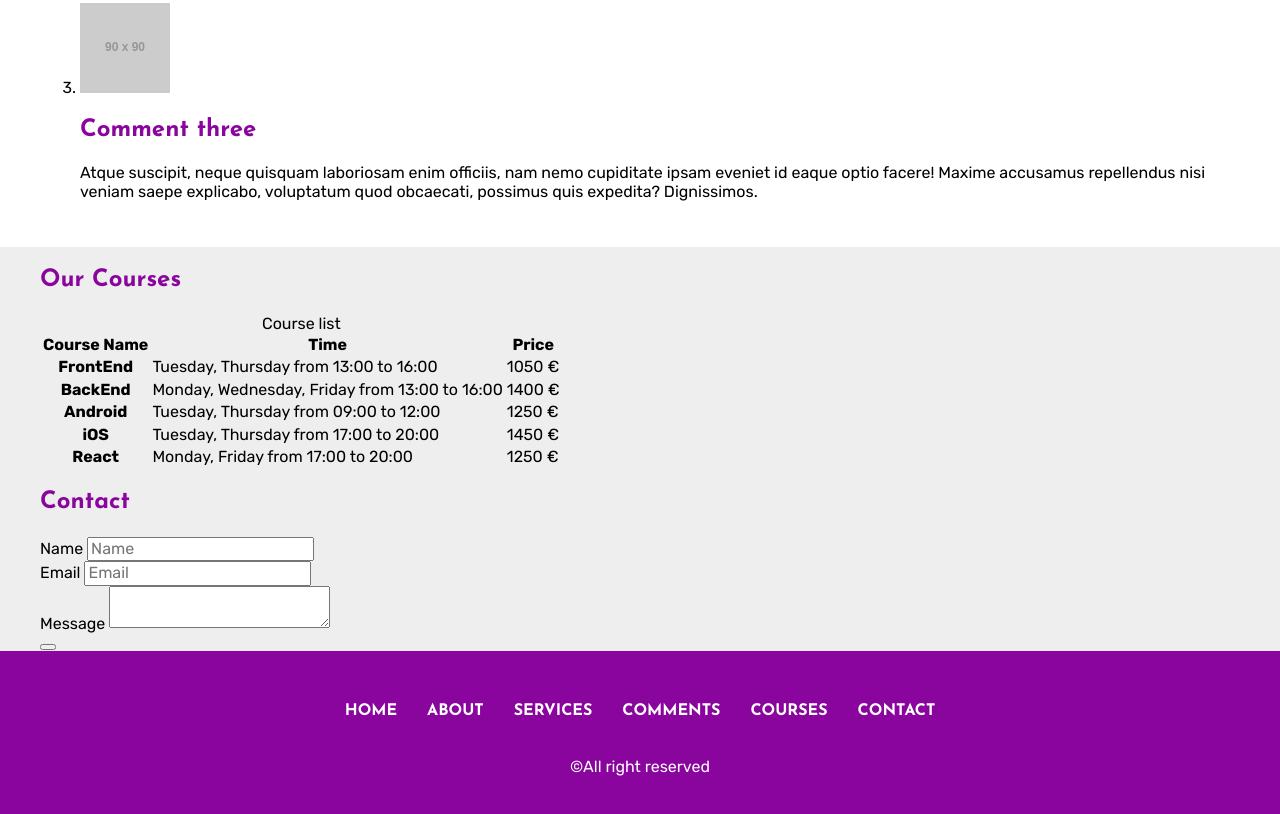
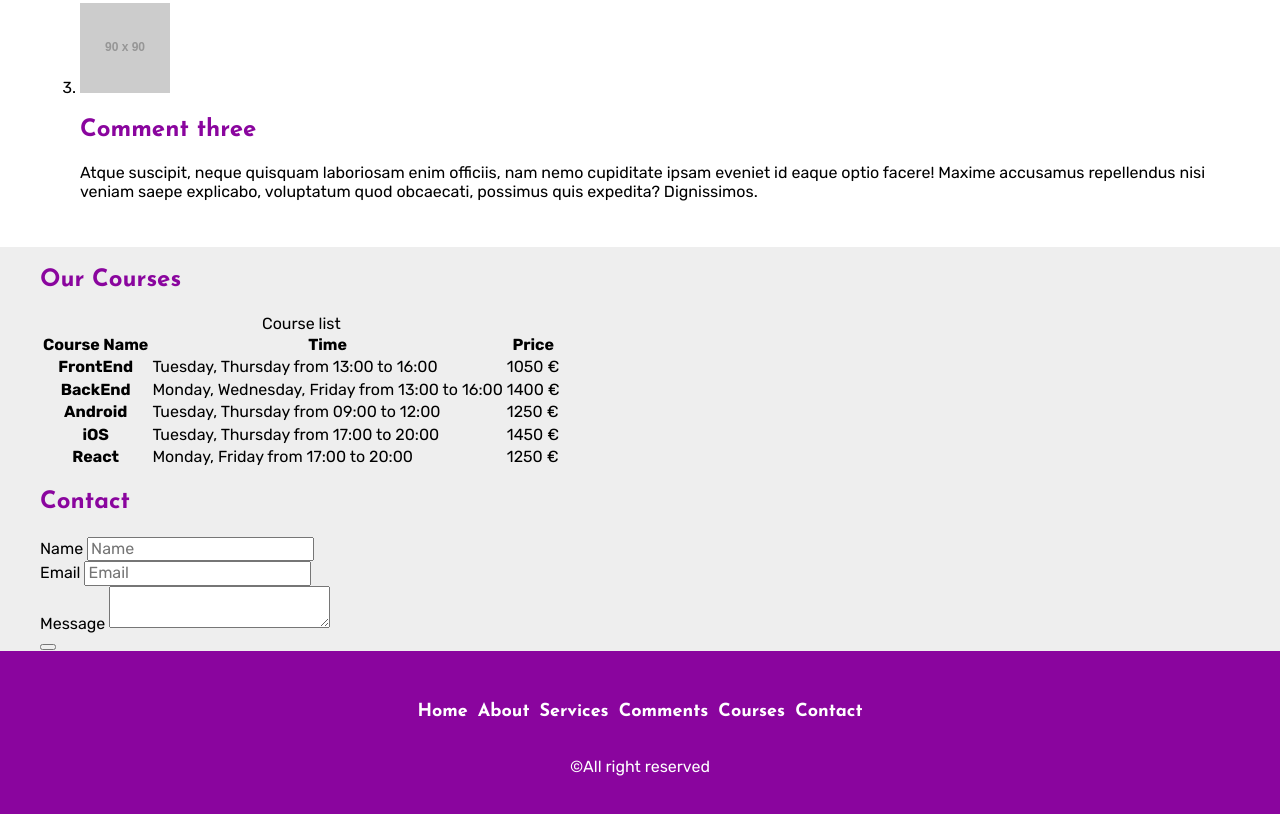
Before and after one commit to Micah816/learningSass, a plain HTML site: page public_html/index.html in a window 1280 px wide. Shown: the part 1361-2175 px from the top of the page. Drawn offline with nearby package versions, Linux system fonts and the light colour scheme; files that its build step writes are made by us from their sources; placeholder pictures from the web are drawn by us.

Commit message:
footer done

```diff
--- a/public_html/scss/partials/_footer.scss
+++ b/public_html/scss/partials/_footer.scss
@@ -1,34 +1,30 @@
 $footer-bg: $purple;
-$footer-color:$white;
+$footer-link-color:$white;
+$nav-font: $josefin;
+$footer-link-hover:$green;
 
 footer {
     padding: 30px 0;
     background-color: $footer-bg;
-}
-
-
-footer a, footer p{
-    color:$footer-color;
-}
-
-footer{
-   nav{
+    nav{
         ul{
             list-style: none;
             padding-left: 0;
+            margin-bottom: 30px;
             li{
                 a{
                     display: block;
                     padding: 5px 0;
-                    color:$header-link-color;
+                    color:$footer-link-color;
                     text-align: center;
                     font-family: $nav-font;
-                    text-transform: uppercase;
+                    text-transform:capitalize;
                     font-weight: $font-bold;
+                    font-size: 1.8rem;
 
                     &:hover,
                         &.active{
-                        color:$nav-link-hover;
+                        color:$footer-link-hover;
                     }
                 }
 
@@ -37,43 +33,27 @@ footer{
     }
     .copyright{
         text-align: center;
+        color:$footer-link-color;
     }
 }
+
 @media(min-width:768px){
     footer{
+
         .container{
-            nav{
+            ul{
                 display: flex;
-                justify-content: space-around;
+                justify-content: center;
                 align-items: center;
-                ul{
-                    display: flex;
+
+
                     li{
                         a{
                             padding: 5px;
                         }
-                    }
+
                 }
             }
         }
     }
 }
-@media(min-width:992px){
-    footer{
-        .container{
-            nav{
-                display: flex;
-                justify-content: space-around;
-                align-items: center;
-                ul{
-                    display: flex;
-                    li{
-                        a{
-                            padding: 5px 15px;
-                        }
-                    }
-                }
-            }
-        }
-    }
-}
```
Also changed, not shown: public_html/css/them.css, 1 other file.
